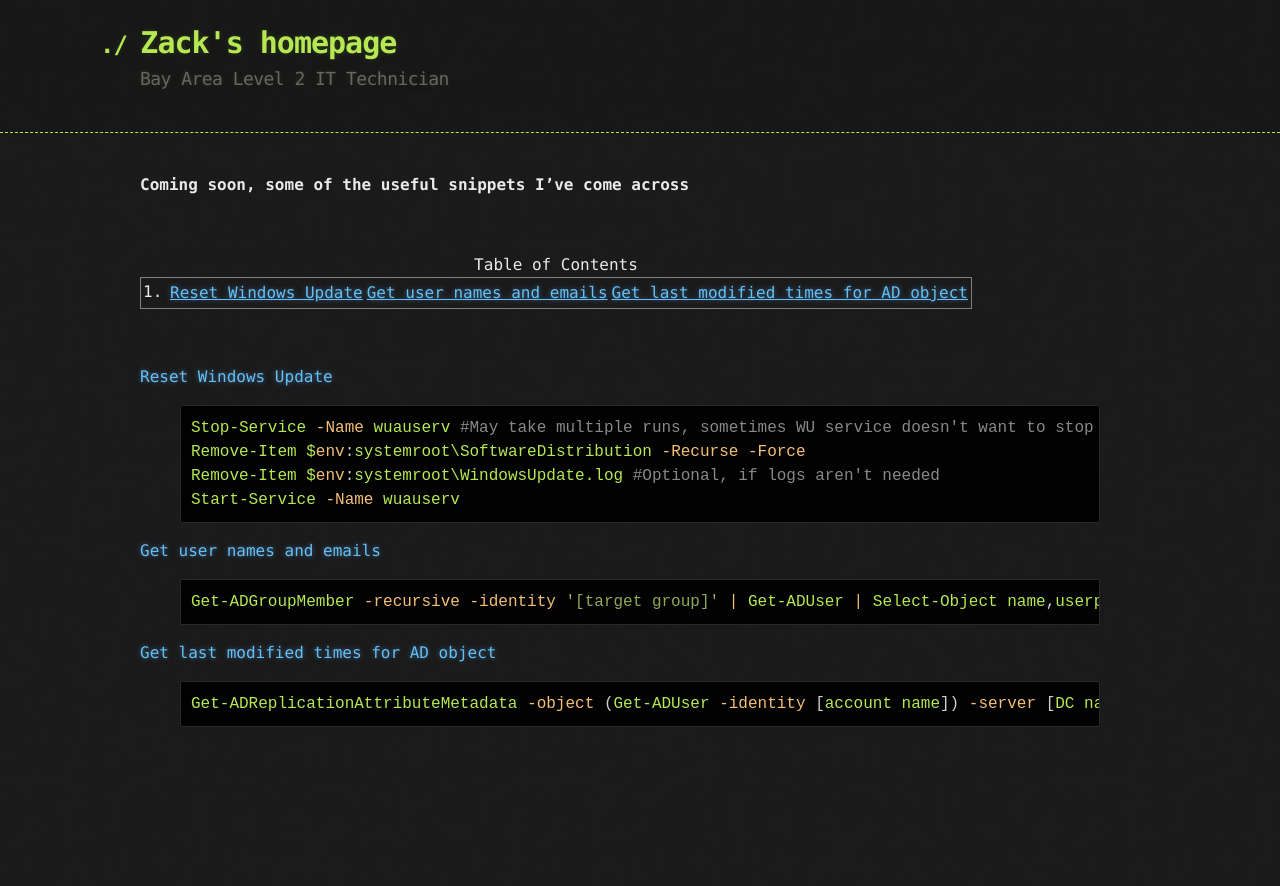
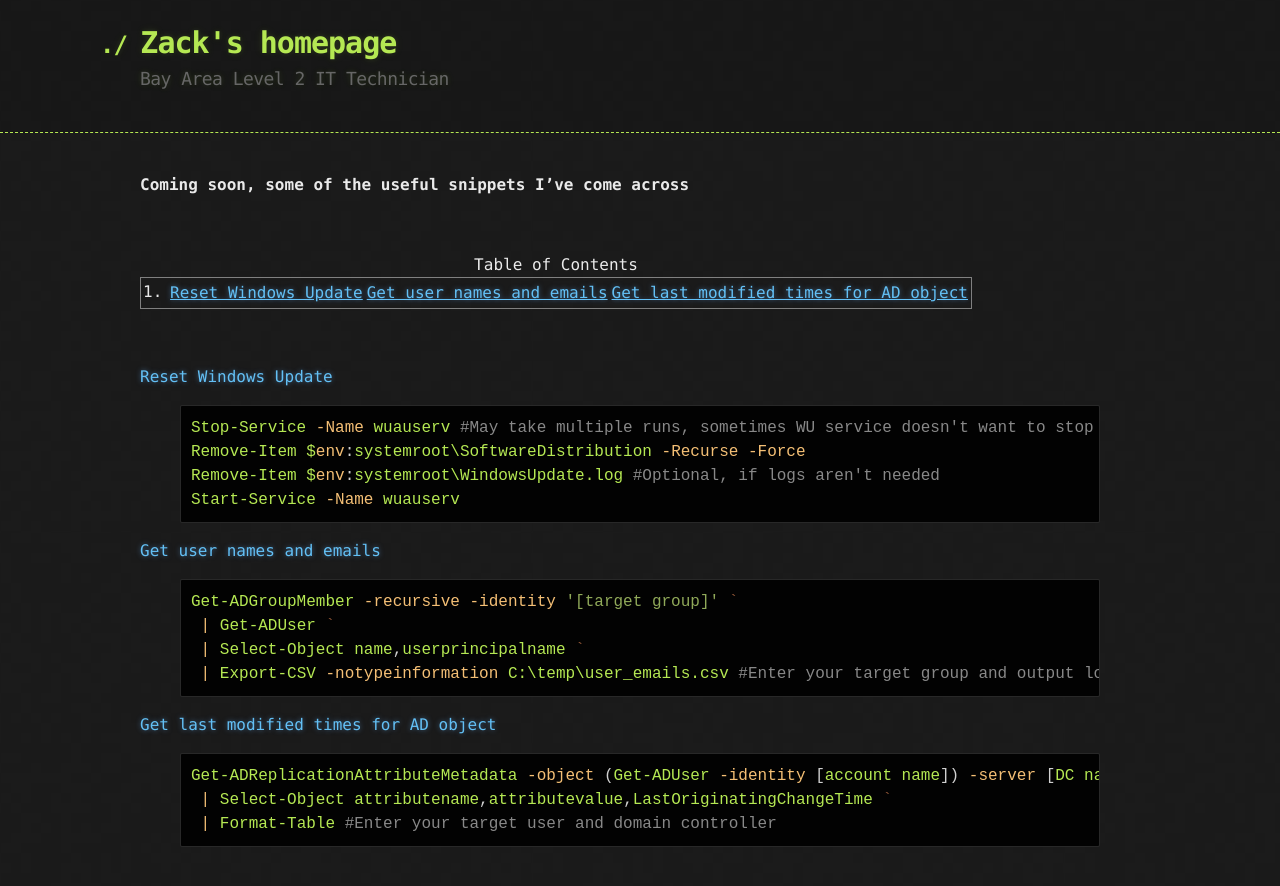
Before and after one commit to zackruiz77/zackruiz77.github.io, a Jekyll site: the page built from code_snippets.md, in a window 1280 px wide. Shown: the top 886 px of the page. Built offline with Jekyll 4.4.1, drawn with Linux system fonts in a browser that asks for light colours.

Commit message:
Fix code formatting

```diff
--- a/code_snippets.md
+++ b/code_snippets.md
@@ -24,10 +24,15 @@ Start-Service -Name wuauserv
 
 <a id="Get_user_emails">Get user names and emails
 {% highlight powershell %}
-Get-ADGroupMember -recursive -identity '[target group]' | Get-ADUser | Select-Object name,userprincipalname | Export-CSV -notypeinformation C:\temp\user_emails.csv #Enter your target group and output location
+Get-ADGroupMember -recursive -identity '[target group]' `
+ | Get-ADUser `
+ | Select-Object name,userprincipalname `
+ | Export-CSV -notypeinformation C:\temp\user_emails.csv #Enter your target group and output location
 {% endhighlight %}
 
 <a id="Get_AD_modifications">Get last modified times for AD object
 {% highlight powershell %}
-Get-ADReplicationAttributeMetadata -object (Get-ADUser -identity [account name]) -server [DC name] | Select-Object attributename,attributevalue,LastOriginatingChangeTime | Format-Table #Enter your target user and domain controller
+Get-ADReplicationAttributeMetadata -object (Get-ADUser -identity [account name]) -server [DC name] `
+ | Select-Object attributename,attributevalue,LastOriginatingChangeTime `
+ | Format-Table #Enter your target user and domain controller
 {% endhighlight %}
```
